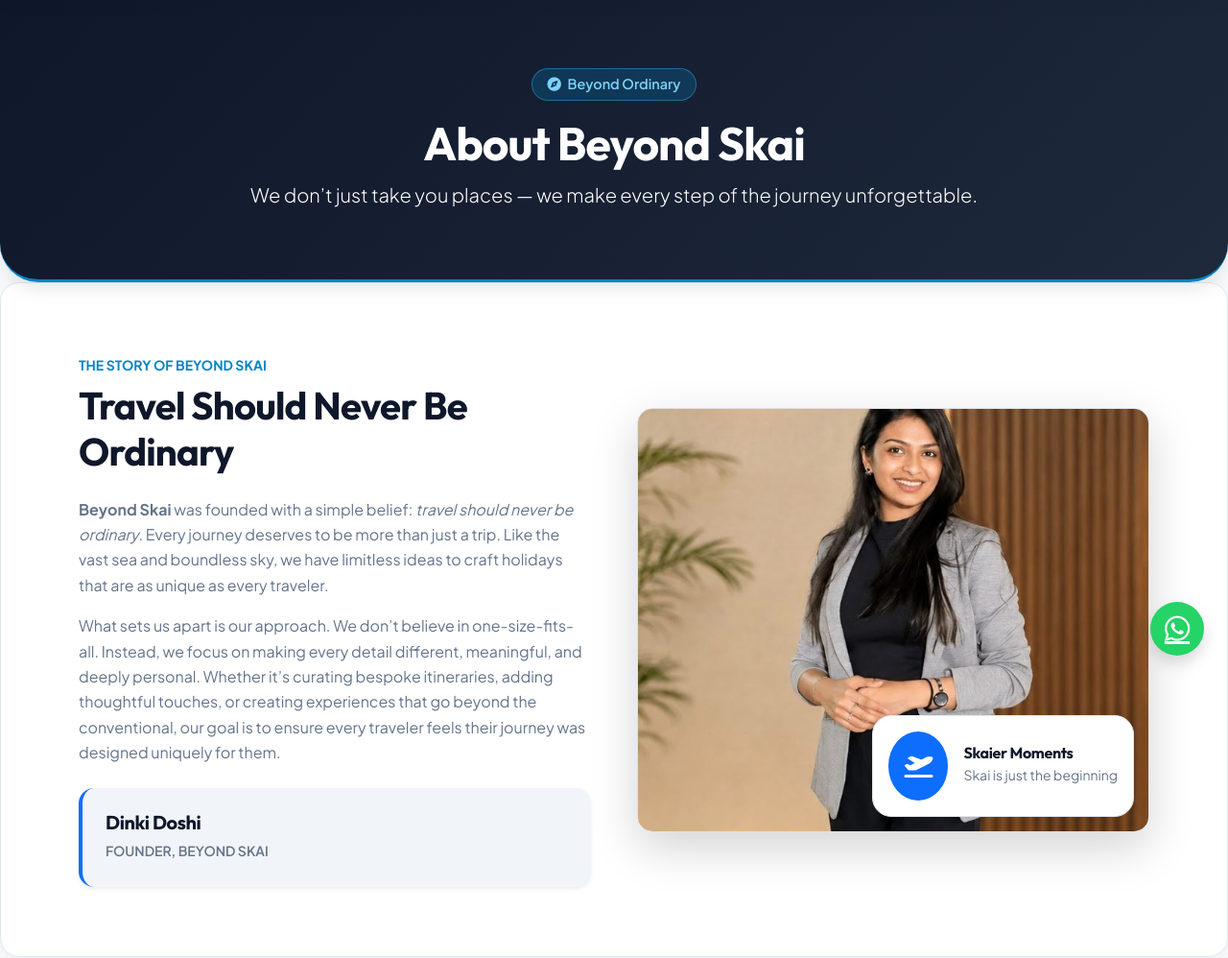
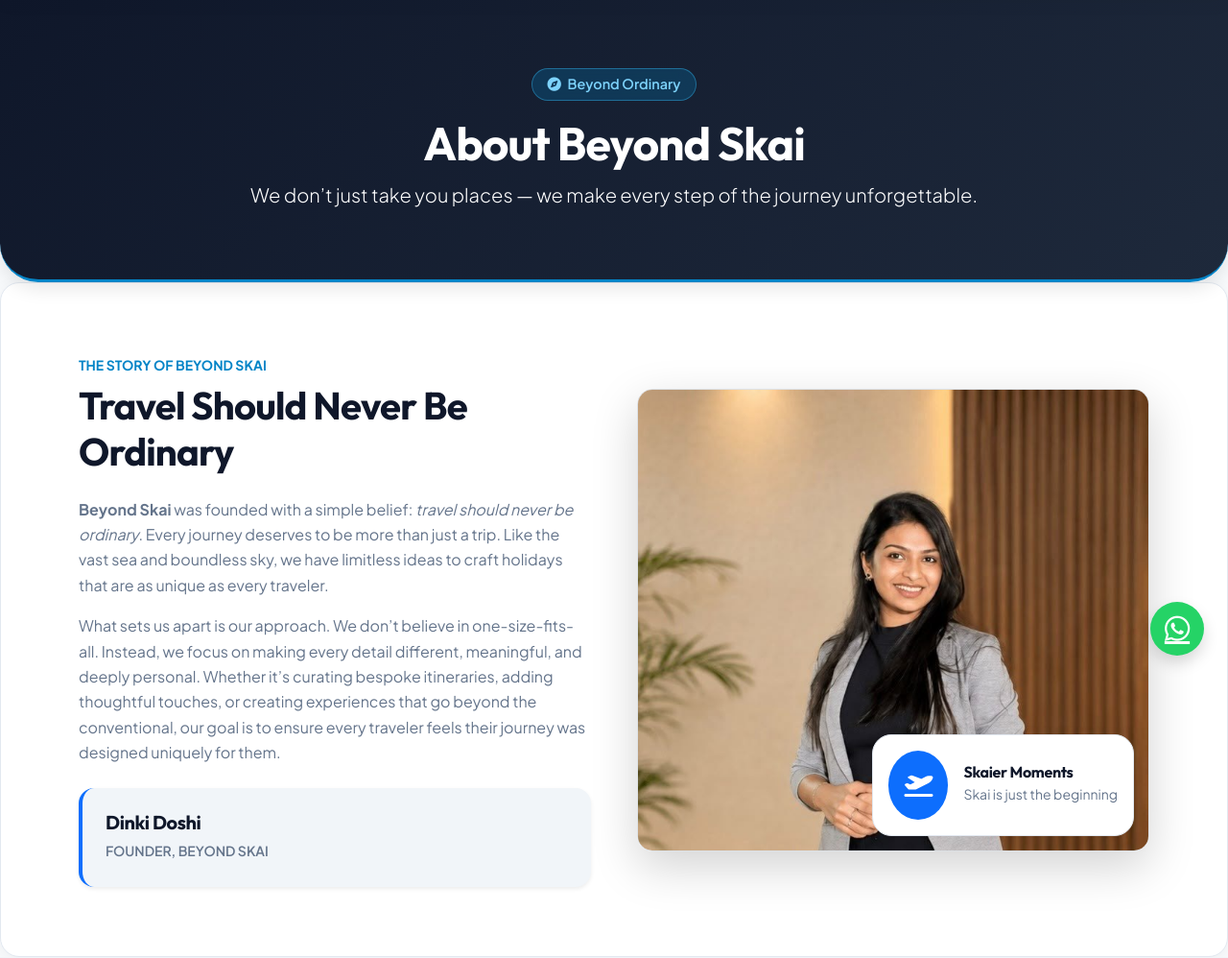
Before and after one commit to parthitpro/beyondskai-website, a PHP site: page /about.php in a window 1280 px wide. Shown: the part 92-1090 px from the top of the page at 96% size. Run offline with PHP 8.4, Linux system fonts and the light colour scheme.

Commit message:
fix: Point about page directly to founder_profile.jpg to bust cache

```diff
--- a/about.html
+++ b/about.html
@@ -82,7 +82,7 @@
       <div class="col-lg-6">
         <div class="position-relative">
           <div class="rounded-4 overflow-hidden shadow-lg border">
-            <img src="assets/images/about_founder.jpg" alt="Dinki Doshi - Founder, Beyond Skai" class="w-100 object-fit-cover" style="height: 480px; object-position: center top;">
+            <img src="assets/images/founder_profile.jpg" alt="Dinki Doshi - Founder, Beyond Skai" class="w-100 object-fit-cover" style="height: 480px; object-position: center top;">
           </div>
           <div class="position-absolute bottom-0 end-0 bg-white p-3 rounded-4 shadow-lg m-3 border d-none d-sm-flex align-items-center gap-3">
             <div class="p-3 bg-primary text-white rounded-circle fs-4">
--- a/about.php
+++ b/about.php
@@ -73,7 +73,7 @@
       <div class="col-lg-6">
         <div class="position-relative">
           <div class="rounded-4 overflow-hidden shadow-lg border">
-            <img src="/assets/images/about_founder.jpg" alt="Dinki Doshi - Founder Beyond Skai" class="w-100 object-fit-cover" style="height: 440px;">
+            <img src="assets/images/founder_profile.jpg" alt="Dinki Doshi - Founder, Beyond Skai" class="w-100 object-fit-cover" style="height: 480px; object-position: center top;">
           </div>
           <div class="position-absolute bottom-0 end-0 bg-white p-3 rounded-4 shadow-lg m-3 border d-none d-sm-flex align-items-center gap-3">
             <div class="p-3 bg-primary text-white rounded-circle fs-4">
```
